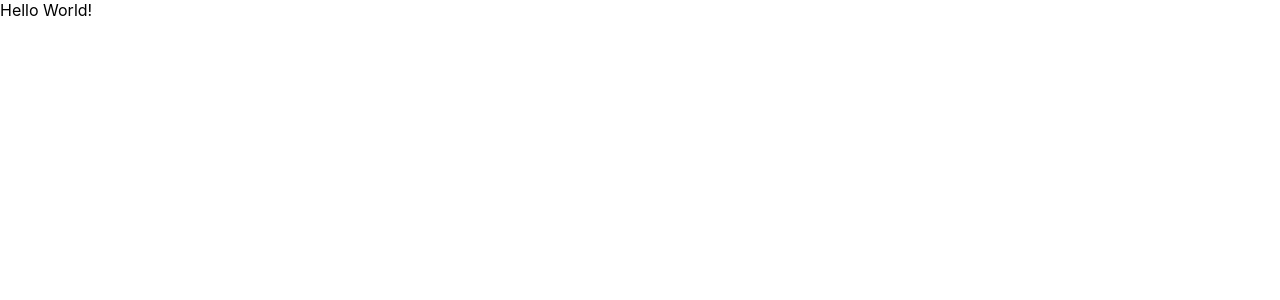
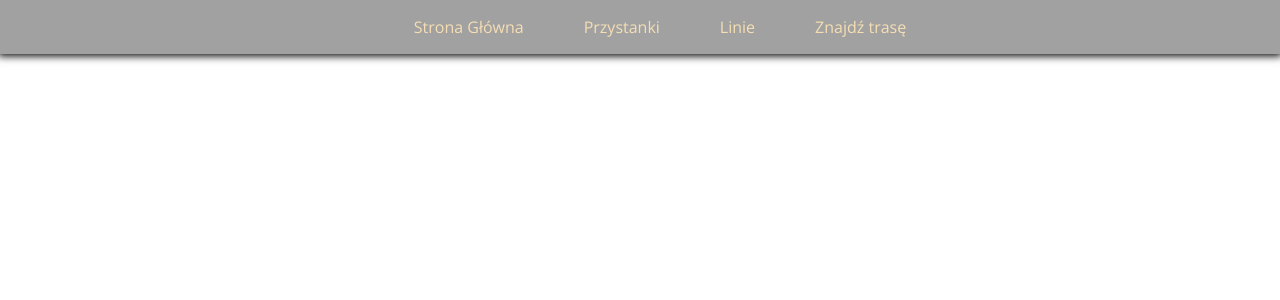
Before and after one commit to ChrisGadek1/Railways-connections, a React (Create React App) app: page / in a window 1280 px wide. Shown: the top 300 px of the page. Built offline with nearby package versions, Linux system fonts and the light colour scheme.

Commit message:
styles for desktop version

```diff
--- a/package.json
+++ b/package.json
@@ -40,5 +40,8 @@
       "last 1 firefox version",
       "last 1 safari version"
     ]
+  },
+  "devDependencies": {
+    "@types/react-router-dom": "^5.3.0"
   }
 }
--- a/public/index.html
+++ b/public/index.html
@@ -2,19 +2,19 @@
 <html lang="en">
   <head>
     <meta charset="utf-8" />
-    <link rel="icon" href="%PUBLIC_URL%/favicon.ico" />
     <meta name="viewport" content="width=device-width, initial-scale=1" />
     <meta name="theme-color" content="#000000" />
     <meta
       name="description"
       content="Web site created using create-react-app"
     />
-    <link rel="apple-touch-icon" href="%PUBLIC_URL%/logo192.png" />
+    <link rel="preconnect" href="https://fonts.googleapis.com">
+    <link rel="preconnect" href="https://fonts.gstatic.com" crossorigin>
+    <link href="https://fonts.googleapis.com/css2?family=Open+Sans&display=swap" rel="stylesheet">
     <!--
       manifest.json provides metadata used when your web app is installed on a
       user's mobile device or desktop. See https://developers.google.com/web/fundamentals/web-app-manifest/
     -->
-    <link rel="manifest" href="%PUBLIC_URL%/manifest.json" />
     <!--
       Notice the use of %PUBLIC_URL% in the tags above.
       It will be replaced with the URL of the `public` folder during the build.
--- a/src/components/App/App.tsx
+++ b/src/components/App/App.tsx
@@ -1,10 +1,11 @@
 import React from 'react';
 import './App.css';
+import Nav from "../Nav/Nav";
 
 function App() {
   return (
     <div className="App">
-      Hello World!
+      <Nav />
     </div>
   );
 }
--- /dev/null
+++ b/src/components/Nav/Nav.css
@@ -0,0 +1,23 @@
+header {
+    position: fixed;
+    width: 100%;
+    background-color: #a1a1a1;
+}
+
+.main-menu{
+    display: flex;
+}
+
+@media (min-width: 900px) {
+
+    header {
+        box-shadow: 0 0 8px 2px #000;
+    }
+
+    .main-menu{
+        top: 0;
+        justify-content: center;
+        flex-direction: row;
+        list-style: none;
+    }
+}
--- a/src/components/Nav/Nav.tsx
+++ b/src/components/Nav/Nav.tsx
@@ -1,17 +1,34 @@
 import React from 'react';
+import {BrowserRouter} from "react-router-dom";
+
+import NavButton from "../NavButton/NavButton";
+import './Nav.css'
 
 const options = [
-    'Strona Główna',
-    'Przystanki',
-    'Linie',
-    'Znajdź trasę'
+    {name: 'Strona Główna', url: '/'},
+    {name: 'Przystanki', url: '/przystanki'},
+    {name: 'Linie', url: '/linie'},
+    {name: 'Znajdź trasę', url: 'znajdz-trase'}
 ]
 
 const Nav = () => {
 
+    const buttons = options.map(option =>
+        <NavButton
+            key={option.name}
+            name={option.name}
+            url={option.url}
+        />)
+
     return (
         <header>
-
+            <BrowserRouter>
+                <nav>
+                    <ul className="main-menu">
+                        {buttons}
+                    </ul>
+                </nav>
+            </BrowserRouter>
         </header>
     );
 }
--- a/src/components/NavButton/NavButton.css
+++ b/src/components/NavButton/NavButton.css
@@ -0,0 +1,18 @@
+@media (min-width: 900px) {
+    .menu-element:hover{
+        box-shadow: 0 0 1px 1px #000;
+        transition: 0.3s;
+        background-color: #8f8f8f;
+    }
+
+    .menu-element{
+        transition: 0.3s;
+        padding: 10px 30px 10px 30px;
+    }
+
+    .menu-link{
+        text-decoration: none;
+        padding: 10px 30px 10px 30px;
+        color: wheat;
+    }
+}
--- a/src/components/NavButton/NavButton.tsx
+++ b/src/components/NavButton/NavButton.tsx
@@ -1,8 +1,19 @@
 import React from 'react';
+import { Link } from "react-router-dom";
 
-const NavButton = () => {
+import './NavButton.css'
+
+type propsType = {
+    name: string,
+    url: string
+}
+
+const NavButton = ({ name, url } : propsType) => {
     return (
-        <button></button>
+        <li className="menu-element">
+            <Link className="menu-link" to={url}>{name}</Link>
+        </li>
+
     );
 }
 
--- a/src/index.css
+++ b/src/index.css
@@ -1,13 +1,5 @@
 body {
   margin: 0;
-  font-family: -apple-system, BlinkMacSystemFont, 'Segoe UI', 'Roboto', 'Oxygen',
-    'Ubuntu', 'Cantarell', 'Fira Sans', 'Droid Sans', 'Helvetica Neue',
-    sans-serif;
-  -webkit-font-smoothing: antialiased;
-  -moz-osx-font-smoothing: grayscale;
+  padding: 0;
+  font-family: 'Open Sans', sans-serif;
 }
-
-code {
-  font-family: source-code-pro, Menlo, Monaco, Consolas, 'Courier New',
-    monospace;
-}
```
Also changed, not shown: src/components/Nav/Nav.c.css (deleted), 1 other file (tests, documents, lock files or other folders).
